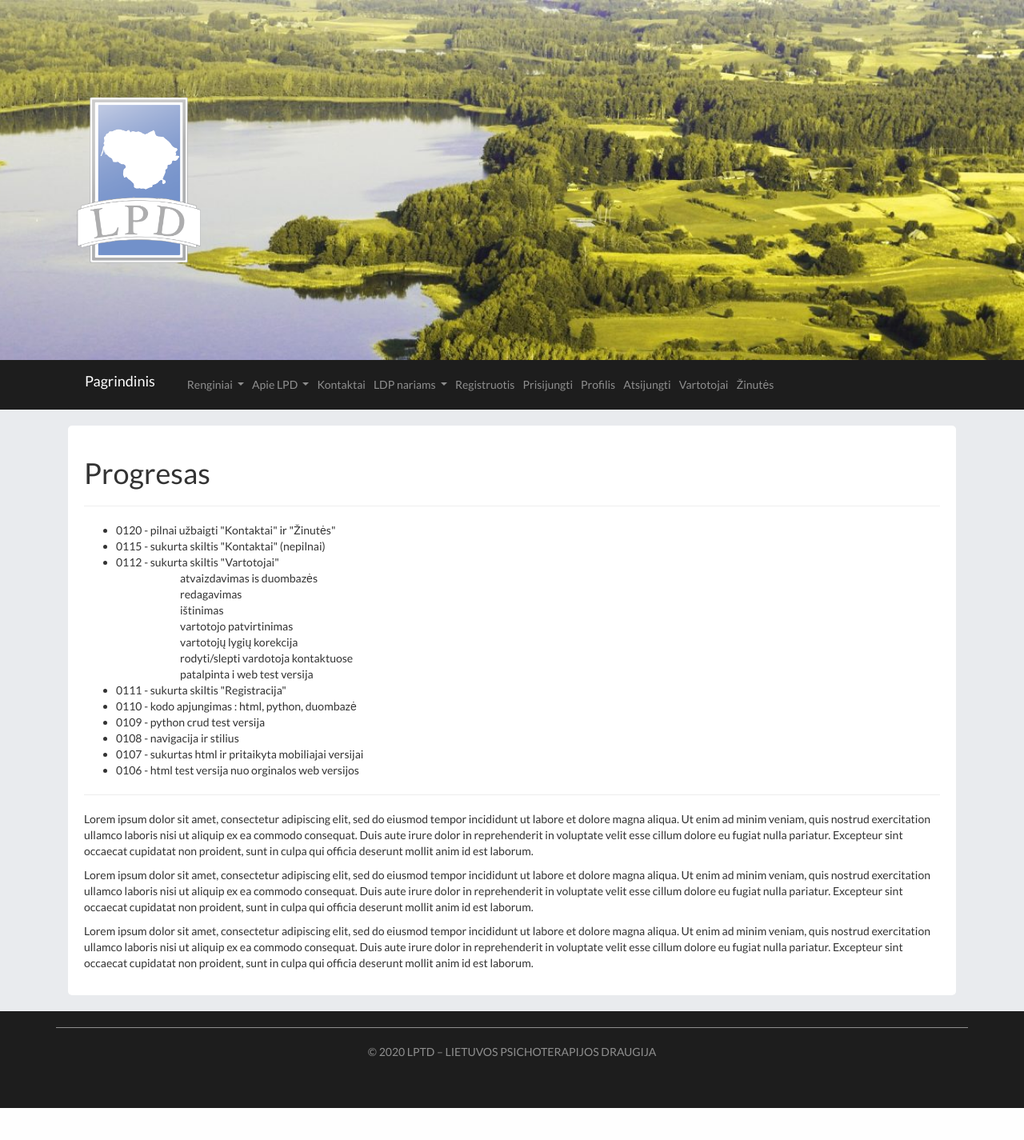
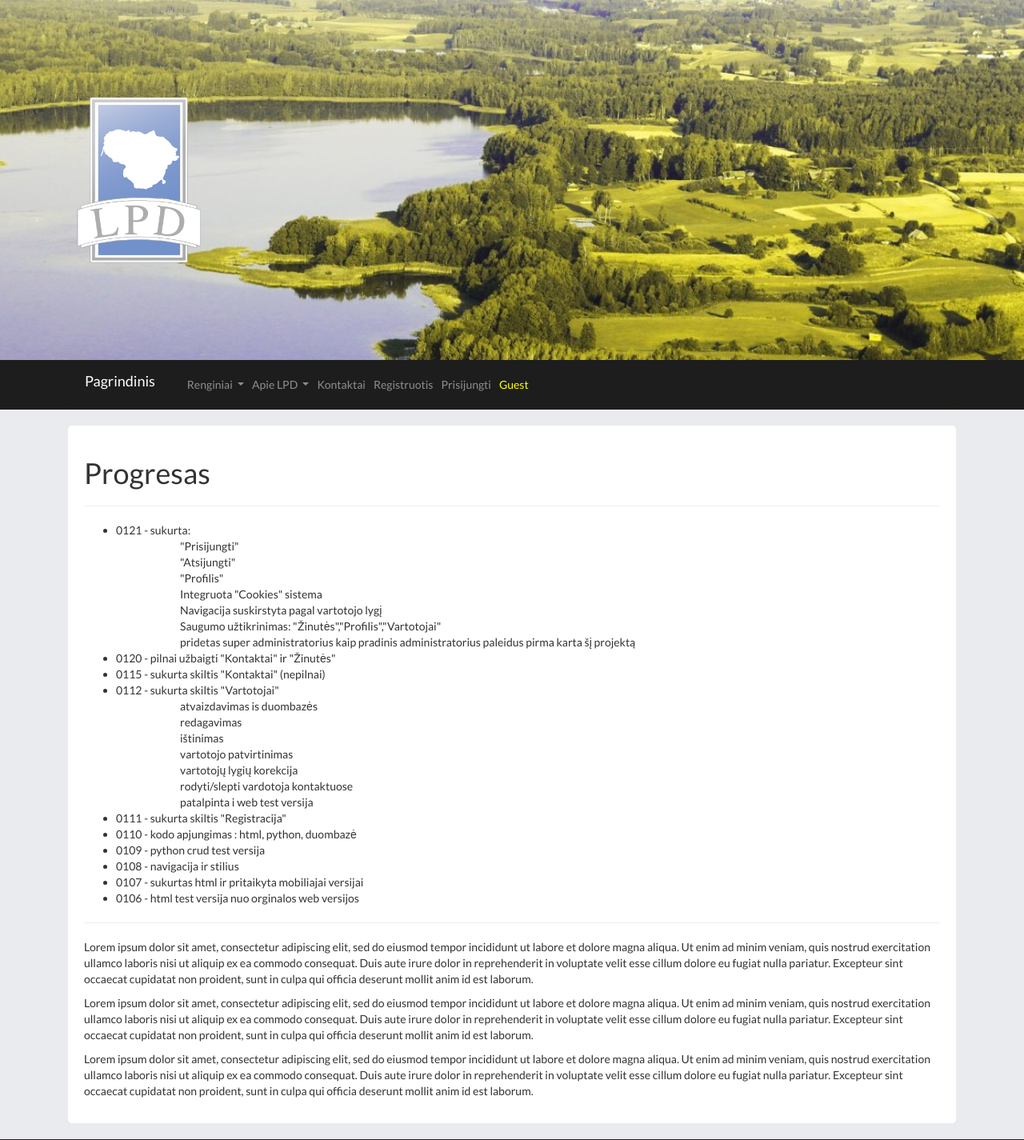
Before and after one commit to walldas/herokuvaldasvosilius, a Flask app: page / in a window 1280 px wide. Shown: the top 1425 px of the page at 80% size. Before the commit the page ends 1385 px from the top, so only its background shows below. Run offline with Flask 2, Linux system fonts and the light colour scheme; data comes from the database, SQL or seed files in the repository; some libraries are stand-ins or nearby versions.

Commit message:
autorizavimas

```diff
--- a/main.py
+++ b/main.py
@@ -1,4 +1,4 @@
-from flask import Flask, render_template, url_for, request, redirect
+from flask import Flask, render_template, url_for, request, redirect,make_response
 from flask_sqlalchemy import SQLAlchemy
 from datetime import datetime,date
 import os
@@ -27,6 +27,7 @@ class User(db.Model):
 	info_en = db.Column(db.String(1000), default="")
 	show = db.Column(db.String(10), default="False")
 	confirmed = db.Column(db.String(10), default="False")
+	session_token = db.Column(db.String, default="")
 
 
 
@@ -47,24 +48,94 @@ class Messages(db.Model):
 if not os.path.exists(app.config['SQLALCHEMY_DATABASE_URI']):
 	print(app.config['SQLALCHEMY_DATABASE_URI'])
 	db.create_all()
+	super_admin = User()
+	super_admin.name = "SuperAdmin"
+	super_admin.surname = "SuperAdmin"
+	super_admin.phone = 88888888
+	super_admin.email = "admin@demo.lt"
+	super_admin.lvl = 2
+	password = "demo"
+	super_admin.password = hashlib.sha256(password.encode()).hexdigest()
+	super_admin.info = "Pradinis administratorius"
+	super_admin.show = "False"
+	super_admin.confirmed = "True"
+	db.session.add(super_admin)
+	db.session.commit()
+
+def guest_user():
+	current_user = User()
+	current_user.name="Guest"
+	current_user.surname="Svecias"
+	current_user.email="gg@gg.gg"
+	current_user.lvl=0
+	current_user.id=-1
+	return current_user
+
+def current_user():
+	email = request.cookies.get("current-user-email")
+	print(">"*20)
+	print(request.cookies)
+	print(">"*20)
+	current_user = User.query.filter_by(email=email).first()
+	if current_user == None:
+		current_user = guest_user()
+	print(current_user.lvl)
+	return current_user
 
 
+
+@app.route("/prisijungti/",  methods=["POST","GET"])
+def login():
+	message = ""
+	email=""
+	fokus ='autofocus=""'
+	if request.method == 'POST':
+		email = request.form.get("login")
+		password = request.form.get("password")
+		hashed_password = hashlib.sha256(password.encode()).hexdigest()
+		user = User.query.filter_by(email=email).first()
+		if not user:
+			user = guest_user()
+			user.password = hashed_password
+
+		if hashed_password != user.password:
+			message =  "WRONG PASSWORD! / Klaidingas Slaptažodis"
+			return render_template("login.html", email = email, message = message,fokus="", current_user=current_user())
+
+		elif hashed_password == user.password:
+			user.session_token = str(uuid.uuid4())
+			response = make_response(redirect(url_for('index')))
+			response.set_cookie("session-token", user.session_token)  #  consider adding httponly=True on production
+			response.set_cookie("current-user-name", user.name)
+			response.set_cookie("current-user-lvl", str(user.lvl))
+			response.set_cookie("current-user-id", str(user.id))
+			response.set_cookie("current-user-email", str(user.email))
+			return response
+	else:
+		return render_template("login.html", email = email, message = message,fokus=fokus, current_user=current_user())
+
+
+@app.route("/logout/")
+def logout():
+	response = make_response(redirect(url_for('index')))
+	response.set_cookie('session-token', '', expires=0)
+	response.set_cookie('current-user-name', '', expires=0)
+	response.set_cookie('current-user-lvl', '', expires=0)
+	response.set_cookie('current-user-id', '', expires=0)
+	response.set_cookie('current-user-email', '', expires=0)
+
+	return response
 
 
 
 @app.route("/")
 def index():
-	session_token = request.cookies.get("session_token")
-	print(">"*20)
-	print(session_token)
-	print(">"*20)
-	if session_token:
-		#user = db.query(User).filter_by(session_token=session_token).first() # kas per
-		user = "Valdas"
-	else:
-		user = None
+	print("aaaaaaaaaaaaa")
+	user= current_user()
+	print(user.lvl)
+	print("aaaaaaaaaaaaa")
+	return render_template("index.html", current_user = current_user())
 
-	return render_template("index.html", user=user)
 
 
 @app.route("/registracija/", methods=["POST","GET"])
@@ -88,28 +159,28 @@ def registration():
 		try:
 			db.session.add(user)
 			db.session.commit()
-			return render_template("registration_sucess.html")
+			return render_template("registration_sucess.html", current_user=current_user())
 			return redirect('/')
 
 		except:
 
 			return 'buvo problema dedant i db'
 	else:
-		return render_template("registration.html")
+		return render_template("registration.html", current_user=current_user())
 
 
 
 @app.route("/vartotojai/", methods=["POST","GET"])
 def control_users():
 	users = reversed(User.query.order_by(User.date_created).all())
-	return render_template("vartotojai.html", users=users)
+	return render_template("vartotojai.html", users=users, current_user=current_user())
 
 
 
 @app.route("/sms/")
 def messages_users():
 	messages_ = list(reversed(Messages.query.order_by(Messages.date_created).all()))
-	return render_template("sms.html", messages=messages_)
+	return render_template("sms.html", messages=messages_, current_user=current_user())
 
 
 @app.route('/confirm_user/<int:id>')
@@ -171,7 +242,7 @@ def edit_user(id):
 		except:
 			return "nepavyko atnaujinti"
 	else:
-		return render_template("profilis.html",user=user)
+		return render_template("profilis.html",user=user, current_user=current_user())
 
 
 
@@ -222,7 +293,7 @@ def contacts_of_users():
 		message.sms = request.form['message']
 		db.session.add(message)
 		db.session.commit()
-		return render_template("zinute_priimta.html")
+		return render_template("zinute_priimta.html", current_user=current_user())
 	else:
 		users_ = reversed(User.query.order_by(User.date_created).all())
 		users = []
@@ -233,14 +304,14 @@ def contacts_of_users():
 			contact_main = Contact_text()
 			contact_main.info = "Kontaktai pilnai neužpildyti"
 			contact_main.info_en = "Main info need to fill"
-			db.session.set(contact_main)
+			db.session.add(contact_main)
 			db.session.commit()
 
 
 		for user in users_:
 			if user.show == "True":
 				users.append(user)
-		return render_template("kontaktai.html", users=users, contact_main=contact_main)
+		return render_template("kontaktai.html", users=users, contact_main=contact_main, current_user=current_user())
 
 
 
@@ -261,15 +332,12 @@ def edit_contact_info(id):
 			return "nepavyko atnaujinti"
 	else:
 
-		return render_template("redaguoti_kontaktus.html",contact_main=main_info)
+		return render_template("redaguoti_kontaktus.html",contact_main=main_info, current_user=current_user())
 
 
 
 
-@app.route("/prisijungti/")
-def prisijungimas():
 
-	return render_template("login.html")
 
 
 
--- a/templates/base.html
+++ b/templates/base.html
@@ -82,23 +82,40 @@
           <a class="dropdown-item" href="#">EPS</a>
         </div>
       </li>
+	  {% endif %}
+	  {% if current_user.lvl == 0 %}
 	  <li class="nav-item">
         <a class="nav-link" href="/registracija/">Registruotis</a>
       </li>
 	  <li class="nav-item">
         <a class="nav-link" href="/prisijungti/">Prisijungti</a>
       </li>
+	  {% endif %}
+	  {% if current_user.lvl > 0 %}
 	  <li class="nav-item">
-        <a class="nav-link" href="#">Profilis</a>
+        <a class="nav-link" href="/edit_user/{{current_user.id}}">Profilis</a>
       </li>
+
+
 	  <li class="nav-item">
         <a class="nav-link" href="/logout/">Atsijungti</a>
       </li>
+	  {% endif %}
+
+	  {% if current_user.lvl == 2 %}
+
 	  <li class="nav-item">
         <a class="nav-link" href="/vartotojai/">Vartotojai</a>
       </li>
+
+
 	  <li class="nav-item">
         <a class="nav-link" href="/sms/">Žinutės</a>
+      </li>
+	  {% endif %}
+
+	   <li class="nav-item">
+        <a class="nav-link" href="#" style="color:yellow">{{current_user.name}}</a>
       </li>
     </ul>
   </div>
--- a/templates/index.html
+++ b/templates/index.html
@@ -13,6 +13,17 @@
 <h1>Progresas</h1><hr>
 
 	<ul>
+		<li>0121 - sukurta:</li>
+		<ul>
+			<ol>"Prisijungti"</ol>
+			<ol>"Atsijungti"</ol>
+			<ol>"Profilis"</ol>
+			<ol>Integruota "Cookies" sistema</ol>
+			<ol>Navigacija suskirstyta pagal vartotojo lygį</ol>
+			<ol>Saugumo užtikrinimas: "Žinutės","Profilis","Vartotojai"</ol>
+			<ol>pridetas super administratorius kaip pradinis administratorius paleidus pirma karta šį projektą</ol>
+
+		</ul>
 		<li>0120 - pilnai užbaigti "Kontaktai" ir "Žinutės"</li>
 		<li>0115 - sukurta skiltis "Kontaktai" (nepilnai)</li>
 		<li>0112 - sukurta skiltis "Vartotojai"</li>
--- a/templates/login.html
+++ b/templates/login.html
@@ -23,14 +23,14 @@
 			<div class="form-group">
                     <label for="firstName" class="col-md-3 control-label">E-paštas</label>
                     <div class="col-md-6">
-                        <input type="text" id="login"  class="form-control" autofocus="" name="login">
+                        <input type="text" id="login"  class="form-control"  name="login" value="{{email}}" {{fokus}}>
                     </div>
             </div>
 
 			<div class="form-group">
                     <label for="firstName" class="col-md-3 control-label">Slaptažodis</label>
                     <div class="col-md-6">
-                        <input type="password" id="password"  class="form-control" name="password">
+                        <input type="password" id="password"  class="form-control" name="password" autofocus="">
                     </div>
             </div>
 
@@ -46,6 +46,8 @@
 			   </div>
 		</div>
 
+		<p class="text-center"><b>{{message}}</b></p>
+
 
 		</form>
 
--- a/templates/profilis.html
+++ b/templates/profilis.html
@@ -9,6 +9,7 @@
 {% block page%}
 <div class = "row justify-content-md-center">
 <div class = "col-lg-5 shadow-sm page">
+	{% if current_user.lvl > 0 and current_user.email == user.email or current_user.lvl == 2%}
 	<form class="form-horizontal  " role="form"  method="POST" >
                 <h2>Profilis</h2><hr>
 
@@ -87,8 +88,9 @@
 				</div>
             </form>
 
-
-
+	{% else %}
+		error 404
+	{% endif %}
 </div>
 </div>
 
--- a/templates/sms.html
+++ b/templates/sms.html
@@ -16,6 +16,7 @@
 
 <div class= "empty_page">
 		<div class = "row justify-content-md-center card_">
+		{% if current_user.lvl == 2%}
 			{% if messages|length == 0%}
 					<div class = "col-md-3 page shadow-sm card_">
 						<p> Rodomu vartotojų kontaktų sąrašas tuščias</p>
@@ -34,6 +35,7 @@
 					</div>
 				{% endfor %}
 
+			{% endif %}
 		{% endif %}
 
 	</div>
```
Also changed, not shown: other parts of templates/base.html (+1 -1 lines), templates/vartotojai.html (+10 -0 lines), data_base.db. Lines whose indentation alone changed are shown as unchanged.
